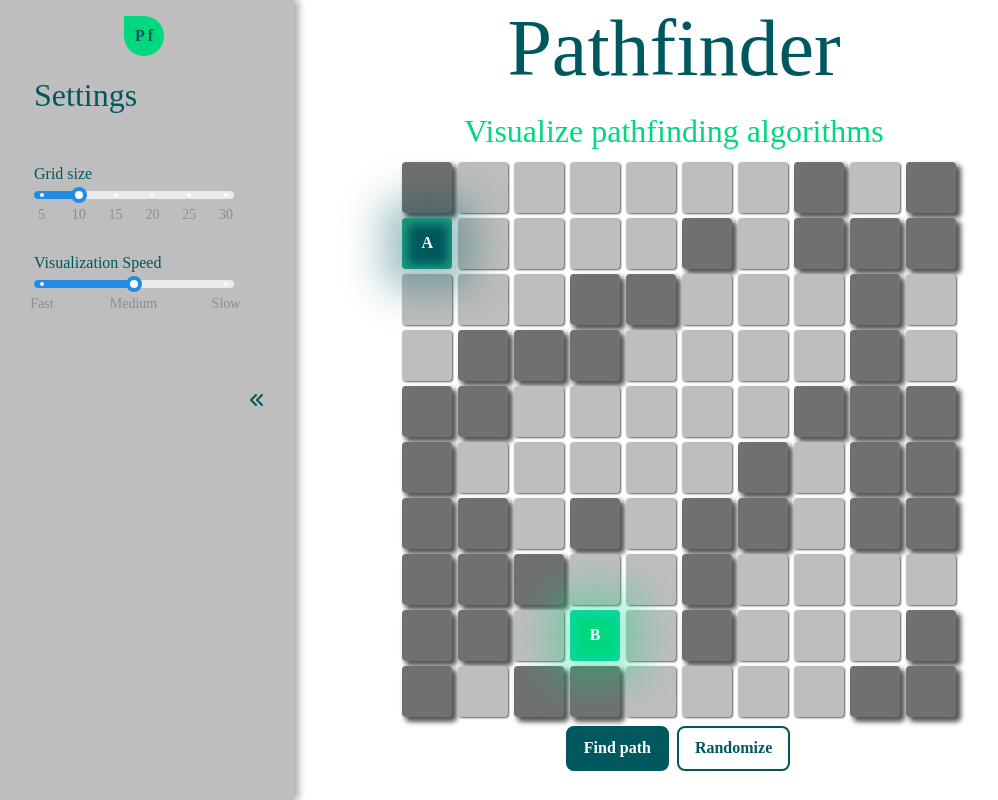
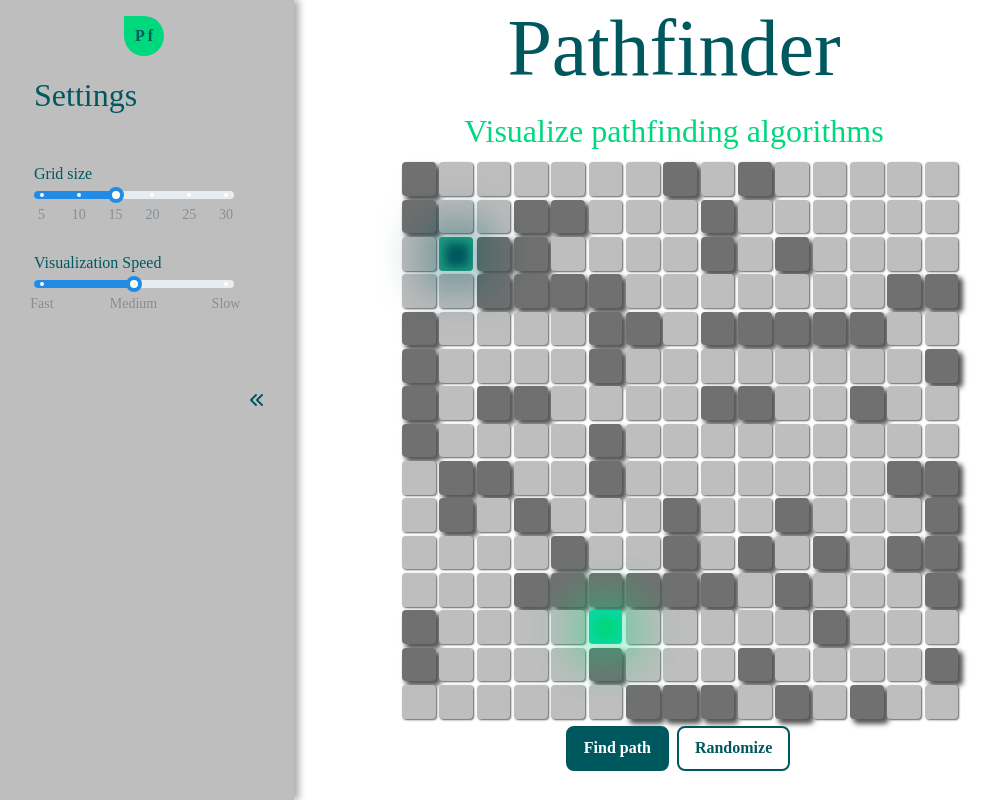
Before and after one commit to jakovg1/algo-visualizer, a React (Vite) app: page / in a window 1280 px wide. Shown: the whole page, without its empty margins (6-1004 px from the left). Built offline with nearby package versions, Linux system fonts and the light colour scheme; a web font is replaced by a local one.

Commit message:
Linter hotfixes, update constants

```diff
--- a/src/App.tsx
+++ b/src/App.tsx
@@ -1,14 +1,7 @@
-import { useEffect, useRef, useState } from "react";
+import { useRef, useState } from "react";
 import "./App.scss";
 import Grid from "./components/Grid";
-import {
-  Collapse,
-  Input,
-  Select,
-  Slider,
-  Switch,
-  Tooltip,
-} from "@mantine/core";
+import { Collapse, Slider, Tooltip } from "@mantine/core";
 import { GetArrayOfInts, randomizeGridValues } from "./components/GridUtils";
 import {
   defaultAlgorithmVisualizationDelay,
@@ -25,7 +18,7 @@ import { automaticClosingOfSidebarDelay } from "./App.constants";
 function App() {
   // Sidebar
   const [sidebarOpen, setSidebarOpen] = useState(false);
-  const [sidebarFocused, setSidebarFocused] = useState(false);
+  const [, setSidebarFocused] = useState(false);
   const closeSidebarTimeoutRef = useRef<number | null>(null);
 
   //opening and closing of sidebar
@@ -193,7 +186,6 @@ function App() {
             setGrid={setGrid}
             dimension={dimension}
             algorithmVisualizationSpeed={algorithmVisualizationSpeed}
-            setAlgorithmVisualizationSpeed={setAlgorithmVisualizationSpeed}
           />
         </div>
       </div>
--- a/src/algorithms/algorithms.tsx
+++ b/src/algorithms/algorithms.tsx
@@ -1,3 +1,4 @@
+import { Dispatch, SetStateAction } from "react";
 import { Cell, CellType } from "../components/Grid.constants";
 
 type CellLocation = {
@@ -12,7 +13,7 @@ type CellLocationNode = {
 
 type PathfindingAlgorithm = (
   grid: Cell[][],
-  setGrid: any,
+  setGrid: Dispatch<SetStateAction<Cell[][]>>,
   finishedVisualizationCallback: () => void,
   persistVisualizedAlgorithmDelay: number | null,
   executionSpeedFactor: number
@@ -164,7 +165,7 @@ export const BFS: PathfindingAlgorithm = (
   const path: CellLocation[] = [];
   let noOfPathNodes = 0;
   while (finalNode !== null) {
-    const { cellLocation, parent } = finalNode;
+    const { parent } = finalNode;
 
     path.push(finalNode.cellLocation);
     const animationTimeoutId = paintPathNode(
@@ -199,7 +200,7 @@ export const BFS: PathfindingAlgorithm = (
 };
 
 function paintCurrentNode(
-  setGrid: any,
+  setGrid: Dispatch<SetStateAction<Cell[][]>>,
   nodeToBeAnimated: CellLocationNode,
   noOfPreviouslyExploredNodes: number,
   executionSpeedFactor: number = 50
@@ -221,7 +222,7 @@ function paintCurrentNode(
 }
 
 function paintPathNode(
-  setGrid: any,
+  setGrid: Dispatch<SetStateAction<Cell[][]>>,
   pathNodeToBeAnimated: CellLocationNode,
   noOfExploredNodes: number,
   pathIndex: number,
--- a/src/components/Grid.constants.tsx
+++ b/src/components/Grid.constants.tsx
@@ -1,8 +1,8 @@
-export const defaultDimension = 10;
+export const defaultDimension = 15;
 export const minDimension = 5;
 export const maxDimension = 30;
 
-export const emptyCellProbability = 0.6;
+export const emptyCellProbability = 0.7;
 
 export const defaultAlgorithmVisualizationDelay = 100;
 export const minAlgorithmVisualizationDelay = 1;
@@ -10,7 +10,7 @@ export const maxAlgorithmVisualizationDelay = 200;
 
 export const defaultPersistVisualizationDelay = 5000;
 
-export const myGithubUrl: URL = "https://github.com/jakovg1";
+export const myGithubUrl: string = "https://github.com/jakovg1";
 
 interface Color {
   red: number;
--- a/src/components/Grid.tsx
+++ b/src/components/Grid.tsx
@@ -1,4 +1,4 @@
-import { Key, useRef, useState } from "react";
+import { Dispatch, Key, SetStateAction, useState } from "react";
 import "./Grid.scss";
 import {
   Cell,
@@ -14,7 +14,14 @@ import {
 } from "./GridUtils.tsx";
 import { BFS, stopAlgorithmAnimations } from "../algorithms/algorithms.tsx";
 
-function Grid(gridProps) {
+type GridProps = {
+  dimension: number;
+  grid: Cell[][];
+  setGrid: Dispatch<SetStateAction<Cell[][]>>;
+  algorithmVisualizationSpeed: number;
+};
+
+function Grid(gridProps: GridProps) {
   const { dimension, grid, setGrid, algorithmVisualizationSpeed } = gridProps;
   const [algorithmRunning, setAlgorithmRunning] = useState(false);
 
```
